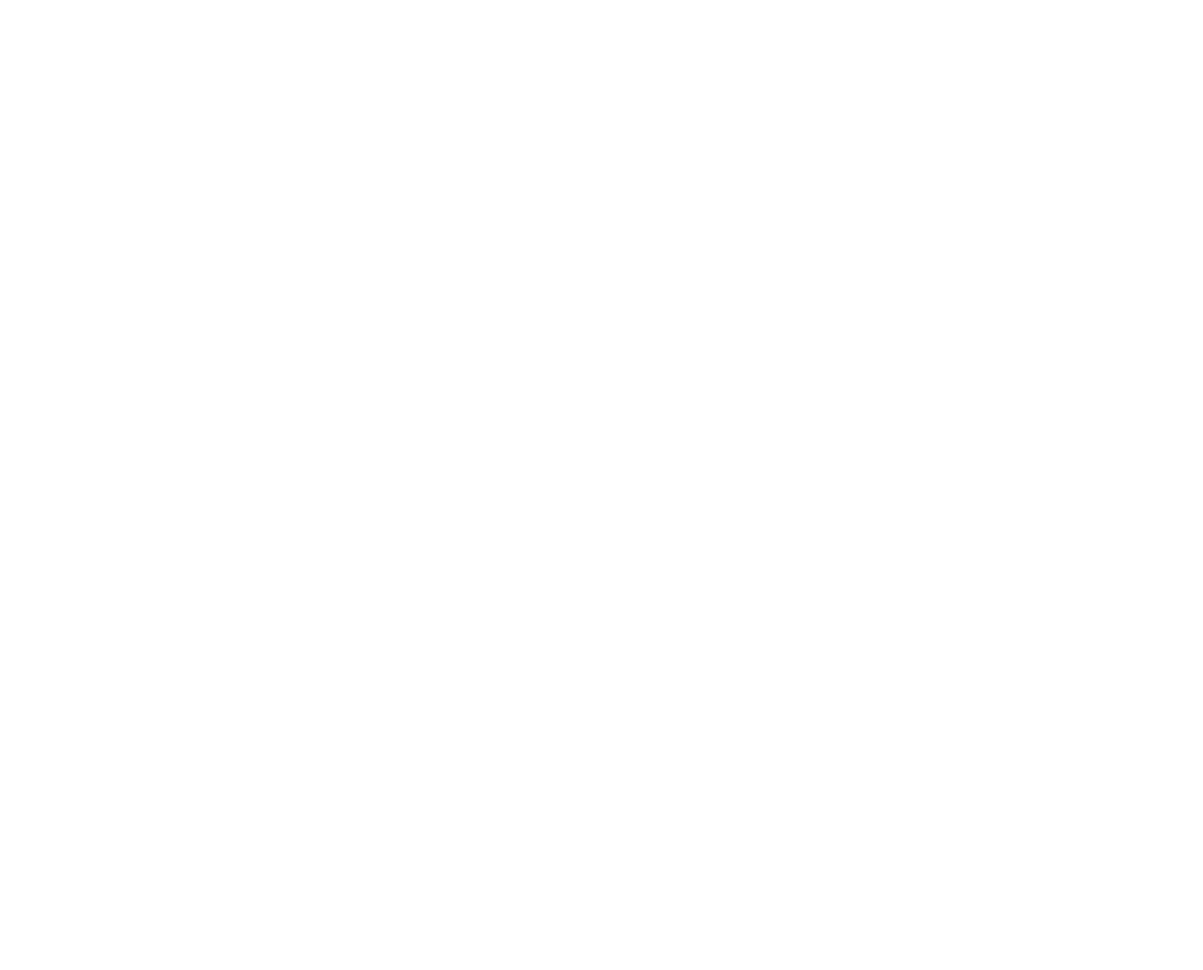
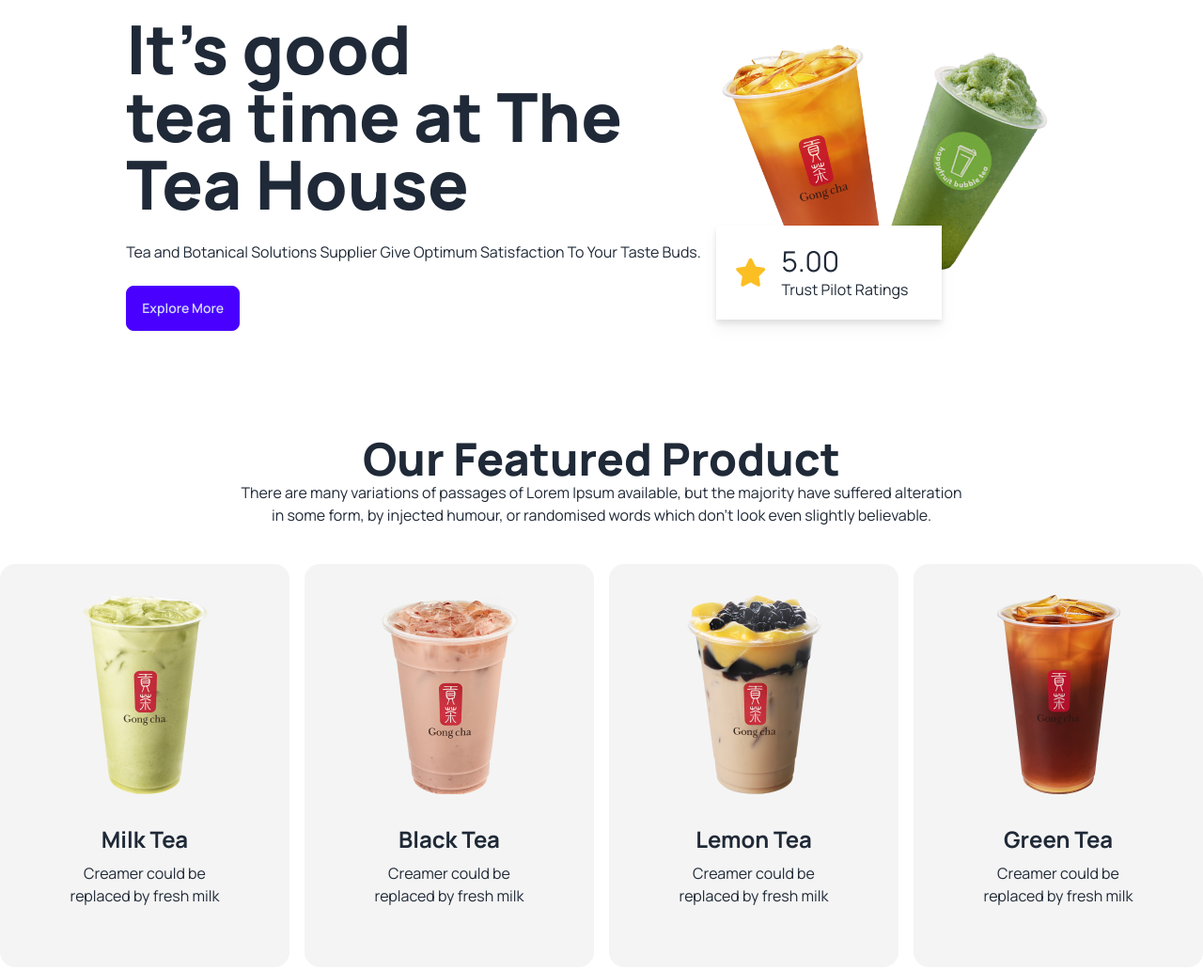
Before and after one commit to m-sarful/tea-landing-page, a plain HTML site: page index.html in a window 1280 px wide. Shown: the whole page at 94% size. Before the commit the page ends 800 px from the top, so only its background shows below. Drawn offline with nearby package versions, Linux system fonts and the light colour scheme.

Commit message:
added featured products

```diff
--- a/index.html
+++ b/index.html
@@ -4,12 +4,109 @@
     <meta charset="UTF-8">
     <meta name="viewport" content="width=device-width, initial-scale=1.0">
     <title>Tea landing page</title>
+     <!-- tailwind and daisy UI link  -->
+     <link href="https://cdn.jsdelivr.net/npm/daisyui@4.6.0/dist/full.min.css" rel="stylesheet" type="text/css" />
+<script src="https://cdn.tailwindcss.com"></script>
+        <!-- google font -->
+        <link rel="preconnect" href="https://fonts.googleapis.com">
+        <link rel="preconnect" href="https://fonts.gstatic.com" crossorigin>
+        <link href="https://fonts.googleapis.com/css2?family=Manrope:wght@400;600;700;800&display=swap" rel="stylesheet">
+         <!-- font awesome link  -->
+         <link rel="stylesheet" href="https://cdnjs.cloudflare.com/ajax/libs/font-awesome/6.5.1/css/all.min.css" integrity="sha512-DTOQO9RWCH3ppGqcWaEA1BIZOC6xxalwEsw9c2QQeAIftl+Vegovlnee1c9QX4TctnWMn13TZye+giMm8e2LwA==" crossorigin="anonymous" referrerpolicy="no-referrer" />
+         <!-- tailwind custom color  -->
+         <script>
+            tailwind.config = {
+              theme: {
+                extend: {
+                  colors: {
+                    clifford: '#da373d',
+                  }
+                }
+              }
+            }
+            </script>
+      <!-- css styles  -->
+      <style>
+        .font-manrope{
+            font-family: 'Manrope', sans-serif;
+        }
+      </style>
 </head>
-<body>
-     <header>
+<body class="font-manrope">
+     <header class="container mx-auto">
+        <div class="hero">
+            <div class="hero-content flex-col lg:flex-row">
 
+              <div>
+                <h1 class="text-7xl font-extrabold">It's good <br>
+                 tea time at The <br>
+                 Tea House
+                </h1>
+                <p class="py-6">Tea and Botanical Solutions Supplier Give Optimum Satisfaction To Your Taste Buds.</p>
+                <button class="btn btn-primary">Explore More</button>
+              </div>
+              <div>
+              <img src="./images/banner.png" class="max-w-sm" />
+               <div class="-mt-20 flex items-center gap-4 drop-shadow-lg bg-white p-5 w-60">
+                <i class="fa-solid fa-star text-3xl text-amber-400"></i>
+                <div>
+                    <h3 class="text-3xl">5.00</h3>
+                    <p>Trust Pilot Ratings</p>
+                </div>
+               </div>
+                </div>
+            </div>
+          </div>
      </header>
-      <main>
+      <main class="container mx-auto">
+         <!-- featured section  -->
+          <section class="text-center my-24 mb-5">
+             <h2 class="text-5xl font-extrabold">Our Featured Product</h2>
+            <p class="lg:max-w-3xl mb-10 mx-auto">There are many variations of passages of Lorem Ipsum available, but the majority have suffered alteration in some form, by injected humour, or randomised words which don't look even slightly believable. </p>
+            <!-- featured tea card container  -->
+             <div class="grid gap-4 grid-cols-1 md:grid-cols-2 lg:grid-cols-4">
+                <!-- first card  -->
+                <div class="card p-8 bg-gradient-to-r from-[#F4F4F4] to-[#F4F4F4]">
+                    <figure><img src="./images/tea-1.png" alt="Shoes" /></figure>
+                    <div class="card-body justify-center">
+                      <h2 class="text-2xl font-bold">Milk Tea</h2>
+                      <p>Creamer could be replaced by fresh milk</p>
+
+                    </div>
+                  </div>
+                <!-- second card  -->
+                <div class="card p-8 bg-gradient-to-r from-[#F4F4F4] to-[#F4F4F4]">
+                    <figure><img src="./images/tea-2.png" alt="Shoes" /></figure>
+                    <div class="card-body justify-center">
+                      <h2 class="text-2xl font-bold">Black Tea</h2>
+                      <p>Creamer could be replaced by fresh milk</p>
+
+                    </div>
+                  </div>
+                <!-- third card  -->
+                <div class="card p-8 bg-gradient-to-r from-[#F4F4F4] to-[#F4F4F4]">
+                    <figure><img src="./images/tea-3.png" alt="Shoes" /></figure>
+                    <div class="card-body justify-center">
+                      <h2 class="text-2xl font-bold">Lemon Tea</h2>
+                      <p>Creamer could be replaced by fresh milk</p>
+
+                    </div>
+                  </div>
+                <!-- fourth card  -->
+                <div class="card p-8 bg-gradient-to-r from-[#F4F4F4] to-[#F4F4F4]">
+                    <figure><img src="./images/tea-4.png" alt="Shoes" /></figure>
+                    <div class="card-body justify-center">
+                      <h2 class="text-2xl font-bold">Green Tea</h2>
+                      <p>Creamer could be replaced by fresh milk</p>
+
+                    </div>
+                  </div>
+
+             </div>
+
+
+
+          </section>
 
       </main>
      <footer>
--- /dev/null
+++ b/tailwind.config.js
@@ -0,0 +1,8 @@
+/** @type {import('tailwindcss').Config} */
+module.exports = {
+    content: ["./src/**/*.{html,js}"],
+    theme: {
+      extend: {},
+    },
+    plugins: [],
+  }
```
Also changed, not shown: images/arrow.png (added), images/banner.png (added), images/bg_cup.png (added), images/circles.png (added), images/client.png (added), images/cup.png (added), images/fresh-1.png (added), images/fresh-2.png (added), images/news-1.png (added), images/news-2.png (added), images/news-3.png (added), images/tea-1.png (added), images/tea-2.png (added), images/tea-3.png (added), 1 more files, 1 other file.
